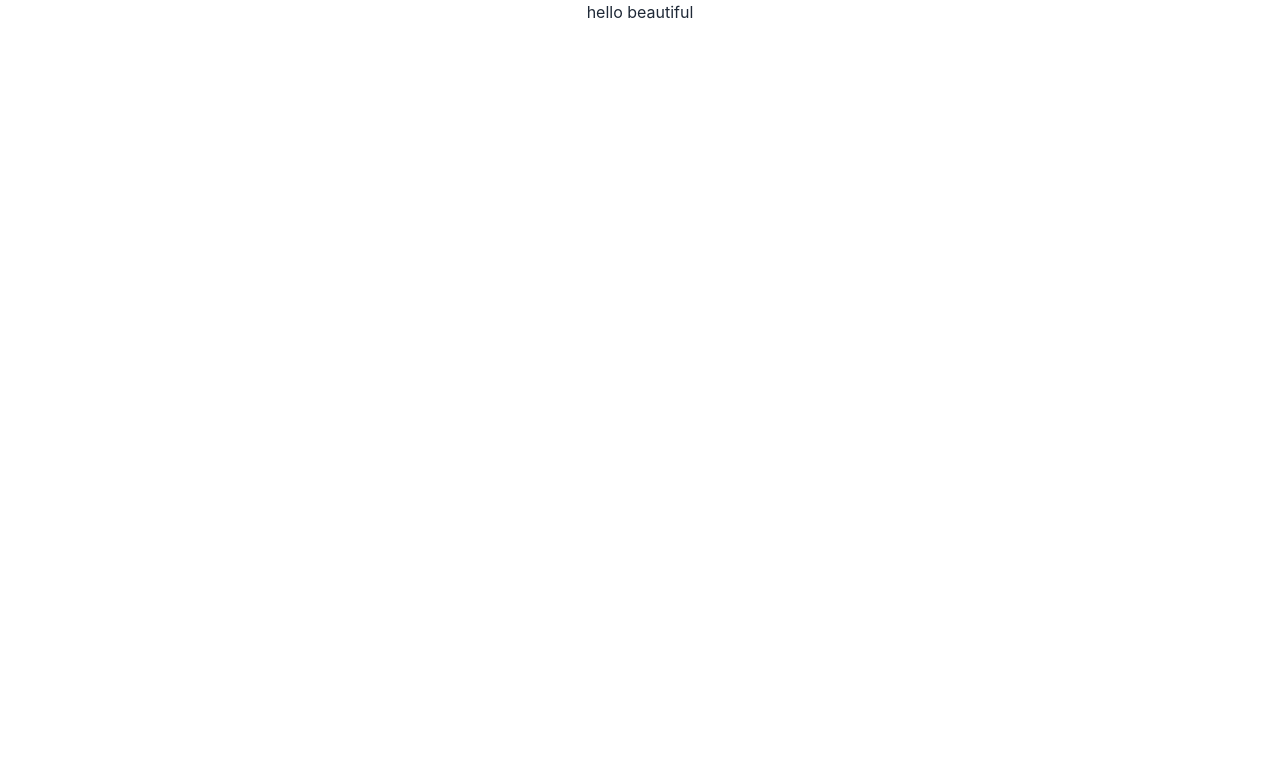
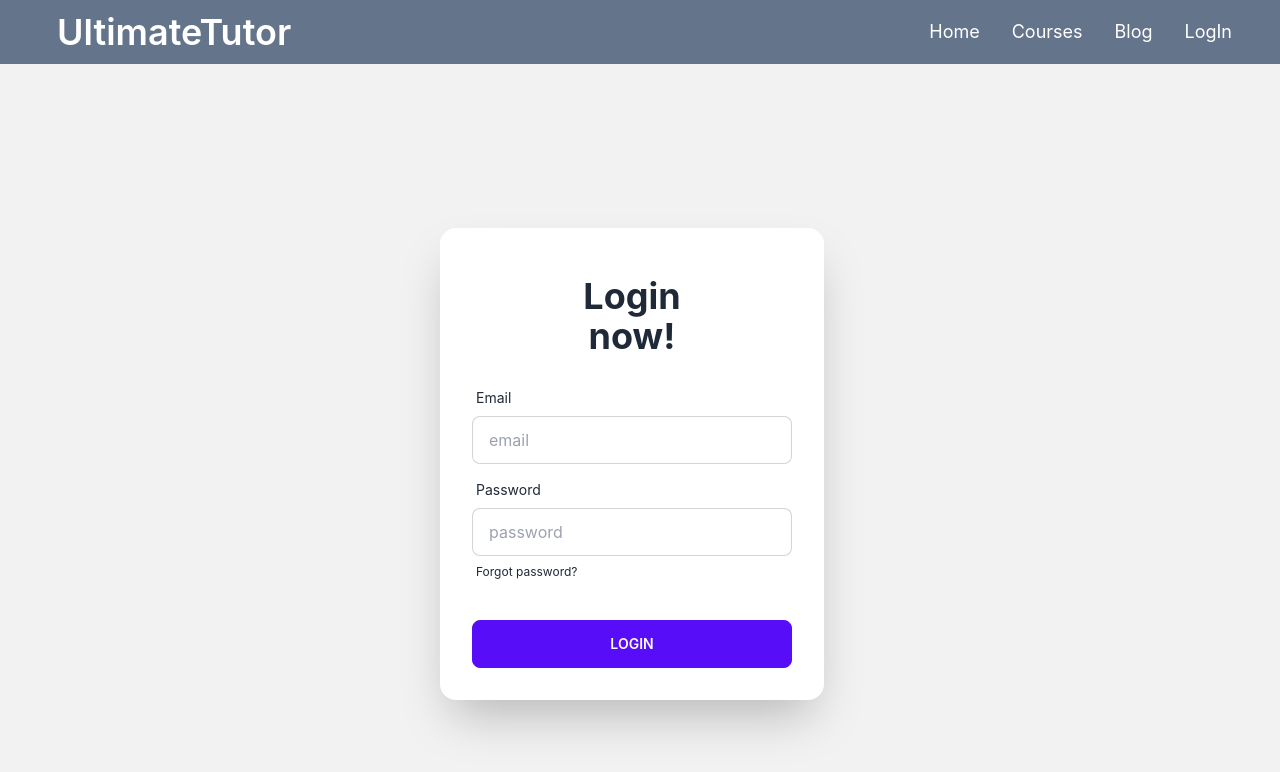
Before and after one commit to maj-jinnah/the-ultimate-tutor-client-side, a React (Create React App) app: page /login in a window 1280 px wide. Shown: the top 772 px of the page. Built offline with nearby package versions, Linux system fonts and the light colour scheme.

Commit message:
firebase config added

```diff
--- a/package.json
+++ b/package.json
@@ -7,8 +7,10 @@
     "@testing-library/react": "^13.4.0",
     "@testing-library/user-event": "^13.5.0",
     "daisyui": "^2.33.0",
+    "firebase": "^9.12.1",
     "react": "^18.2.0",
     "react-dom": "^18.2.0",
+    "react-icons": "^4.6.0",
     "react-router-dom": "^6.4.2",
     "react-scripts": "5.0.1",
     "web-vitals": "^2.1.4"
--- a/public/index.html
+++ b/public/index.html
@@ -24,7 +24,7 @@
       work correctly both with client-side routing and a non-root public URL.
       Learn how to configure a non-root public URL by running `npm run build`.
     -->
-    <title>React App</title>
+    <title>The Ultimate Tutor</title>
   </head>
   <body>
     <noscript>You need to enable JavaScript to run this app.</noscript>
--- a/src/App.js
+++ b/src/App.js
@@ -1,10 +1,13 @@
-import logo from './logo.svg';
+import { RouterProvider } from 'react-router-dom';
 import './App.css';
+import { routes } from './routes/Routes/Routes';
 
 function App() {
   return (
     <div className="App">
-      <h1>hello beautiful</h1>
+      <RouterProvider router={routes}>
+
+      </RouterProvider>
     </div>
   );
 }
--- /dev/null
+++ b/src/firebase/firebase.config.js
@@ -0,0 +1,19 @@
+// Import the functions you need from the SDKs you need
+import { initializeApp } from "firebase/app";
+// TODO: Add SDKs for Firebase products that you want to use
+// https://firebase.google.com/docs/web/setup#available-libraries
+
+// Your web app's Firebase configuration
+const firebaseConfig = {
+  apiKey: "AIzaSyCODLvBLmkqoI0hAWprn150CPued5H4m28",
+  authDomain: "the-ultimate-tutor-dd242.firebaseapp.com",
+  projectId: "the-ultimate-tutor-dd242",
+  storageBucket: "the-ultimate-tutor-dd242.appspot.com",
+  messagingSenderId: "388280180514",
+  appId: "1:388280180514:web:f9ee15b1fc529a47138f7b"
+};
+
+// Initialize Firebase
+const app = initializeApp(firebaseConfig);
+
+export default app;
--- /dev/null
+++ b/src/layout/Main.js
@@ -0,0 +1,14 @@
+import React from 'react';
+import { Outlet } from 'react-router-dom';
+import Navbar from '../pages/Navbar';
+
+const Main = () => {
+    return (
+        <div>
+            <Navbar></Navbar>
+            <Outlet></Outlet>
+        </div>
+    );
+};
+
+export default Main;
--- /dev/null
+++ b/src/pages/Blog.js
@@ -0,0 +1,11 @@
+import React from 'react';
+
+const Blog = () => {
+    return (
+        <div>
+            <h1>This si blog!</h1>
+        </div>
+    );
+};
+
+export default Blog;
--- /dev/null
+++ b/src/pages/Courses.js
@@ -0,0 +1,18 @@
+import React from 'react';
+
+const Courses = () => {
+    return (
+        <div className='grid sm:grid-cols-1 md:grid-cols-12 gap-3'>
+            <div className='md:col-span-4 border-2'>
+                Courses List
+            </div>
+
+            <div className='md:col-span-8 border-2'>
+                Course Card
+            </div>
+
+        </div>
+    );
+};
+
+export default Courses;
--- /dev/null
+++ b/src/pages/Home.js
@@ -0,0 +1,11 @@
+import React from 'react';
+
+const Home = () => {
+    return (
+        <div>
+            <h1>this is home!</h1>
+        </div>
+    );
+};
+
+export default Home;
--- /dev/null
+++ b/src/pages/LogIn.js
@@ -0,0 +1,38 @@
+import React from 'react';
+
+const LogIn = () => {
+    return (
+        <div className="hero min-h-screen bg-base-200">
+            <div className="hero-content flex-col lg:flex-row-reverse">
+                <div className="text-center lg:text-left">
+
+                </div>
+                <div className="card flex-shrink-0 w-full max-w-sm shadow-2xl bg-base-100">
+                    <form className="card-body">
+                        <h1 className="py-4 px-16 text-4xl font-bold">Login now!</h1>
+                        <div className="form-control">
+                            <label className="label">
+                                <span className="label-text">Email</span>
+                            </label>
+                            <input type="text" placeholder="email" className="input input-bordered" />
+                        </div>
+                        <div className="form-control">
+                            <label className="label">
+                                <span className="label-text">Password</span>
+                            </label>
+                            <input type="text" placeholder="password" className="input input-bordered" />
+                            <label className="label">
+                                <a href="#" className="label-text-alt link link-hover">Forgot password?</a>
+                            </label>
+                        </div>
+                        <div className="form-control mt-6">
+                            <button className="btn btn-primary">Login</button>
+                        </div>
+                    </form>
+                </div>
+            </div>
+        </div>
+    );
+};
+
+export default LogIn;
--- /dev/null
+++ b/src/pages/Navbar.js
@@ -0,0 +1,38 @@
+import React from 'react';
+import { Link } from 'react-router-dom';
+import { FaBars } from "react-icons/fa";
+
+const Navbar = () => {
+    return (
+        <div className="navbar bg-slate-500 px-5 md:px-10">
+            <div className="flex-1">
+                <Link to='/' className="btn btn-ghost normal-case text-4xl text-white">UltimateTutor</Link>
+            </div>
+            <div className="flex-none gap-2">
+                <ul className='flex gap-8 p-2 text-white text-lg hidden md:flex'>
+                    <li><Link to='/'>Home</Link></li>
+                    <li><Link to='/courses'>Courses</Link></li>
+                    <li><Link to='/blog'>Blog</Link></li>
+                    <li><Link to='/login'>LogIn</Link></li>
+
+                </ul>
+                <div className="dropdown dropdown-end md:hidden">
+                    <label tabIndex={0} className="btn btn-ghost ">
+                        <div className="w-10 rounded-full">
+                            {/* <img src="https://placeimg.com/80/80/people" className='btn-circle avatar' /> */}
+                            <FaBars className='text-2xl mx-auto' />
+                        </div>
+                    </label>
+                    <ul tabIndex={0} className="mt-3 p-2 shadow menu menu-compact dropdown-content bg-base-100 rounded-box w-52">
+                    <li><Link to='/'>Home</Link></li>
+                    <li><Link to='/courses'>Courses</Link></li>
+                    <li><Link to='/blog'>Blog</Link></li>
+                    <li><Link to='/login'>LogIn</Link></li>
+                    </ul>
+                </div>
+            </div>
+        </div>
+    );
+};
+
+export default Navbar;
--- /dev/null
+++ b/src/pages/Register.js
@@ -0,0 +1,38 @@
+import React from 'react';
+
+const Register = () => {
+    return (
+        <div className="hero min-h-screen bg-base-200">
+            <div className="hero-content flex-col lg:flex-row-reverse">
+                <div className="text-center lg:text-left">
+
+                </div>
+                <div className="card flex-shrink-0 w-full max-w-sm shadow-2xl bg-base-100">
+                    <form className="card-body">
+                        <h1 className="py-4 px-4 text-4xl font-bold">Login now!</h1>
+                        <div className="form-control">
+                            <label className="label">
+                                <span className="label-text">Email</span>
+                            </label>
+                            <input type="text" placeholder="email" className="input input-bordered" />
+                        </div>
+                        <div className="form-control">
+                            <label className="label">
+                                <span className="label-text">Password</span>
+                            </label>
+                            <input type="text" placeholder="password" className="input input-bordered" />
+                            <label className="label">
+                                <a href="#" className="label-text-alt link link-hover">Forgot password?</a>
+                            </label>
+                        </div>
+                        <div className="form-control mt-6">
+                            <button className="btn btn-primary">Login</button>
+                        </div>
+                    </form>
+                </div>
+            </div>
+        </div>
+    );
+};
+
+export default Register;
--- /dev/null
+++ b/src/routes/Routes/Routes.js
@@ -0,0 +1,36 @@
+import { createBrowserRouter } from "react-router-dom";
+import Main from "../../layout/Main";
+import Home from "../../pages/Home";
+import Courses from "../../pages/Courses.js"
+import LogIn from "../../pages/LogIn";
+import Blog from "../../pages/Blog";
+import Register from "../../pages/Register";
+
+export const routes = createBrowserRouter([
+    {
+        path: '/',
+        element: <Main></Main>,
+        children:[
+            {
+                path: '/',
+                element: <Home></Home>
+            },
+            {
+                path: '/courses',
+                element: <Courses></Courses>
+            },
+            {
+                path: '/login',
+                element: <LogIn></LogIn>
+            },
+            {
+                path: '/blog',
+                element: <Blog></Blog>
+            },
+            {
+                path: '/register',
+                element: <Register></Register>
+            }
+        ]
+    }
+])
```
Also changed, not shown: 2 other files (tests, documents, lock files or other folders).
